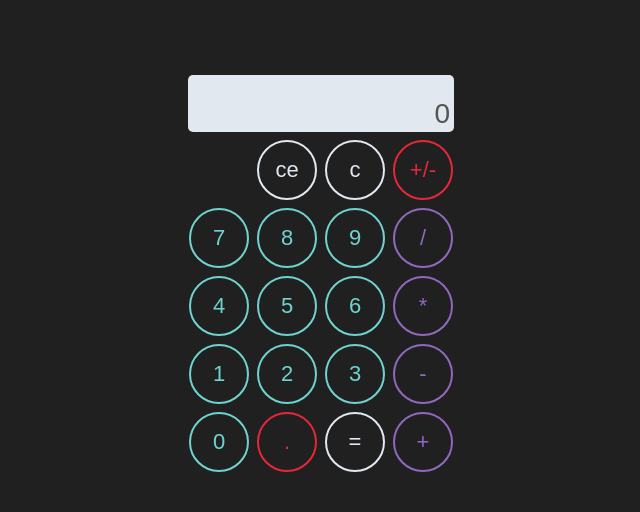
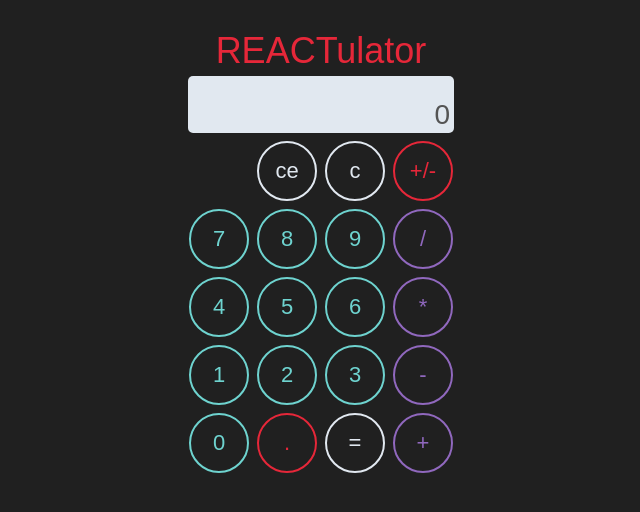
Before and after one commit to mdashmiller/react-calculator, a React app: page / in a window 1280 px wide. Shown: the whole page, without its empty margins (319-959 px from the left). Built offline with nearby package versions, Linux system fonts and the light colour scheme.

Commit message:
added title

```diff
--- a/src/Calculator/index.js
+++ b/src/Calculator/index.js
@@ -9,6 +9,8 @@ const Calculator = ({
 	calculate,
 	onSubmit
 }) =>
+	<div>
+		<h1>REACTulator</h1>
 		<form onSubmit={onSubmit}>
 			<input
 				className="store"
@@ -27,5 +29,6 @@ const Calculator = ({
 			<br/>
 			<ButtonPanel handleChange={handleChange} calculate={calculate} />
 		</form>
+	</div>
 
 export default Calculator
--- a/src/index.css
+++ b/src/index.css
@@ -4,9 +4,17 @@ body {
   background: #202020;
 }
 
+h1 {
+	font-family: Arial;
+	font-size: 2.25em;
+	margin: 0 0 4px 0;
+	color: #e62739;
+	font-weight: 400;
+}
+
 .app {
   text-align: center;
-  margin-top: 75px;
+  margin-top: 30px;
 }
 
 .wrapper {
@@ -105,4 +113,8 @@ body {
 		width: 50px;
 	}
 
+	h1 {
+		font-size: 2em;
+	}
+
 }
```
Lines whose indentation alone changed are shown as unchanged.
